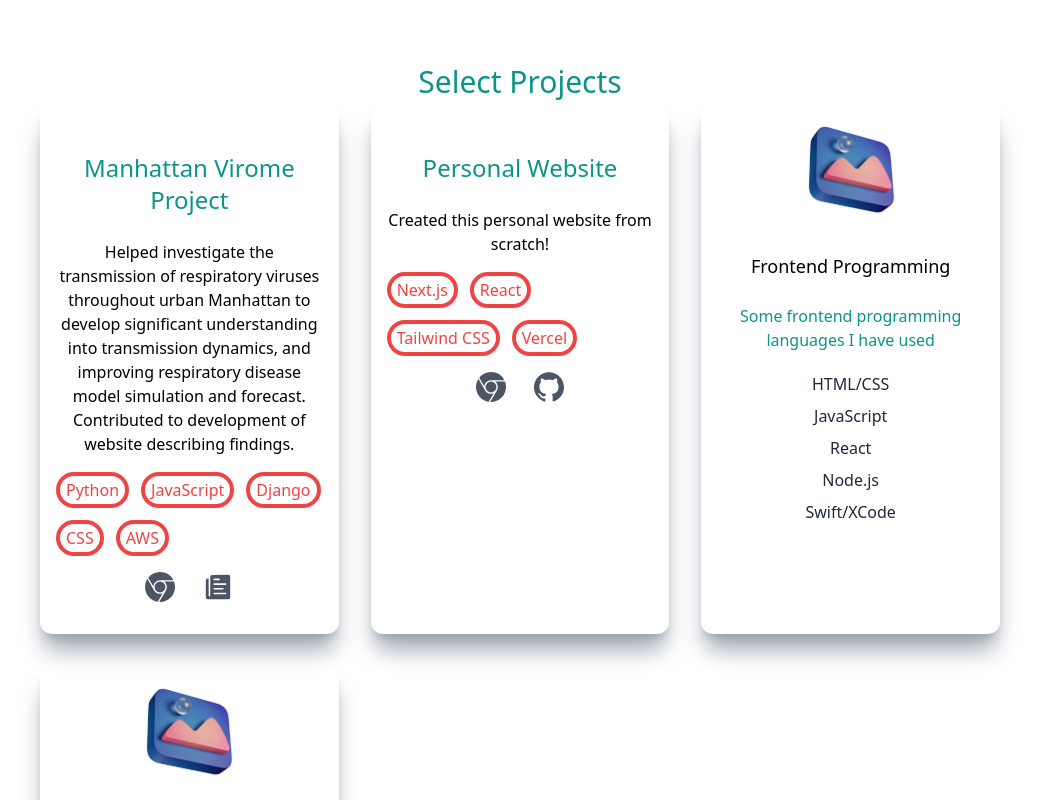
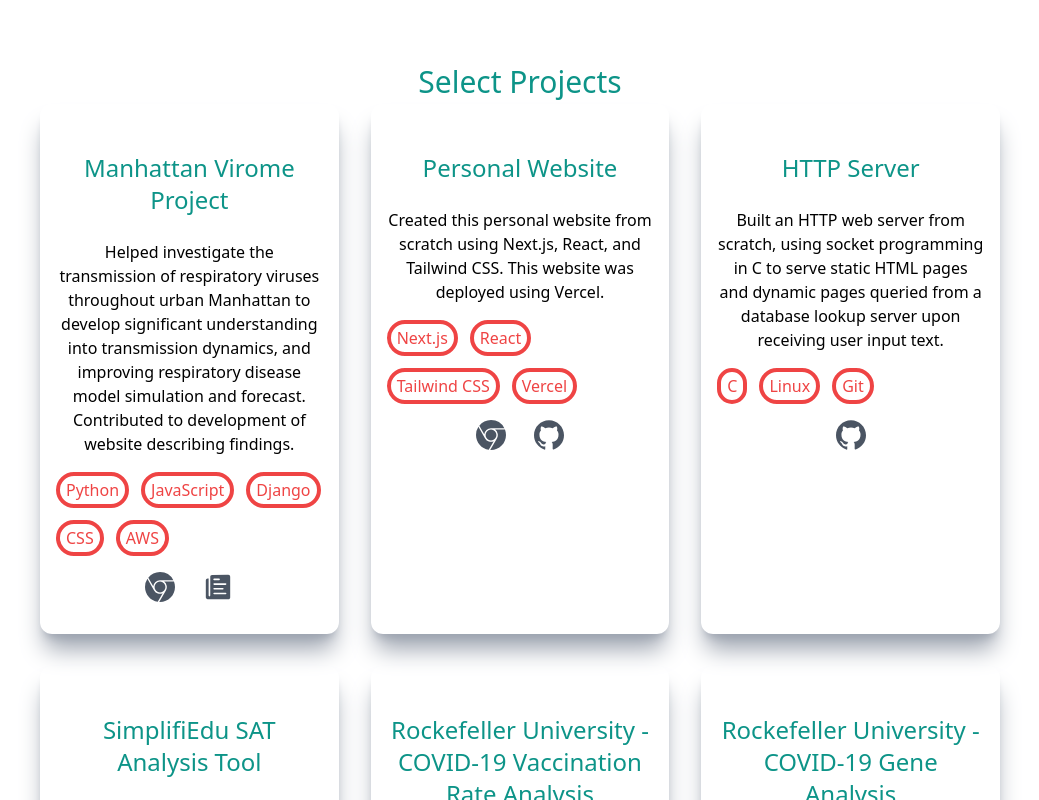
Before and after one commit to sanjaynatesan/website, a Next.js app: page / in a window 1280 px wide. Shown: the part 2000-2800 px from the top of the page, without its empty margins (120-1159 px from the left). Built offline with nearby package versions, Linux system fonts and the light colour scheme.

Commit message:
Added several additional more projects

```diff
--- a/pages/index.js
+++ b/pages/index.js
@@ -312,7 +312,8 @@ export default function Home() {
                 Personal Website
               </h3>
               <h4 className="py-4">
-                Created this personal website from scratch!
+                Created this personal website from scratch using Next.js, React,
+                and Tailwind CSS. This website was deployed using Vercel.
               </h4>
               <div class="flex flex-wrap gap-3 text-red-500 dark:text-red-400">
                 <div className=" px-1.5 py-0.5 rounded-full border-solid border-4 border-red-500 dark:border-red-400">
@@ -341,49 +342,141 @@ export default function Home() {
               </div>
             </div>
             <div className="relative text-center justify-center h-auto w-full shadow-xl shadow-gray-400 rounded-xl p-4 hover:scale-105 ease-in duration-300">
-              <Image
-                src={design}
-                width={100}
-                height={100}
-                className=" mx-auto"
-              />
-              <h3 className="text-lg font-medium pt-8 pb-2">
-                Frontend Programming
+              <h3 className=" text-2xl text-teal-600 font-medium pt-8 pb-2">
+                HTTP Server
               </h3>
-              <h4 className="py-4 text-teal-600">
-                Some frontend programming languages I have used
+              <h4 className="py-4">
+                Built an HTTP web server from scratch, using socket programming
+                in C to serve static HTML pages and dynamic pages queried from a
+                database lookup server upon receiving user input text.
               </h4>
-              <p className="text-gray-800 dark:text-white py-1">HTML/CSS</p>
-              <p className="text-gray-800 dark:text-white py-1">JavaScript</p>
-              <p className="text-gray-800 dark:text-white py-1">React</p>
-              <p className="text-gray-800 dark:text-white py-1">Node.js</p>
-              <p className="text-gray-800 dark:text-white py-1">Swift/XCode</p>
+              <div class="flex flex-wrap gap-3 text-red-500 dark:text-red-400">
+                <div className=" px-1.5 py-0.5 rounded-full border-solid border-4 border-red-500 dark:border-red-400">
+                  C
+                </div>
+                <div className=" px-1.5 py-0.5 rounded-full border-solid border-4 border-red-500 dark:border-red-400">
+                  Linux
+                </div>
+                <div className=" px-1.5 py-0.5 rounded-full border-solid border-4 border-red-500 dark:border-red-400">
+                  Git
+                </div>
+              </div>
+              <div className="text-3xl flex justify-center gap-7 py-4 text-gray-600 dark:text-white">
+                <a
+                  href="https://gist.github.com/sanjaynatesan/4e65a9d99bef53e8dfb4f0811bf50d7c"
+                  target="_blank"
+                >
+                  <SiGithub />
+                </a>
+              </div>
             </div>
             <div className="relative text-center justify-center h-auto w-full shadow-xl shadow-gray-400 rounded-xl p-4 hover:scale-105 ease-in duration-300">
-              <Image
-                src={design}
-                width={100}
-                height={100}
-                className=" mx-auto"
-              />
-              <h3 className="text-lg font-medium pt-8 pb-2">
-                Statistical Computing
+              <h3 className=" text-2xl text-teal-600 font-medium pt-8 pb-2">
+                SimplifiEdu SAT Analysis Tool
               </h3>
-              <h4 className="py-4 text-teal-600">
-                Some staticial computing languages and packages I have used
+              <h4 className="py-4">
+                Launched a full-stack web application a developed scoring
+                algorithm to provide critical evaluation and feedback to
+                students. Optimized code for improved site navigation, response,
+                and user experience.
               </h4>
-              <p className="text-gray-800 dark:text-white py-1">Python</p>
-              <p className="text-gray-800 dark:text-white py-1">R</p>
-              <p className="text-gray-800 dark:text-white py-1">
-                scikit learn / sciPy
-              </p>
-              <p className="text-gray-800 dark:text-white py-1">ggplot2</p>
-              <p className="text-gray-800 dark:text-white py-1">
-                dplyr/tidyr/shiny
-              </p>
-              <p className="text-gray-800 dark:text-white py-1">
-                pandas/matplotlib
-              </p>
+              <div class="flex flex-wrap gap-3 text-red-500 dark:text-red-400">
+                <div className=" px-1.5 py-0.5 rounded-full border-solid border-4 border-red-500 dark:border-red-400">
+                  Python
+                </div>
+                <div className=" px-1.5 py-0.5 rounded-full border-solid border-4 border-red-500 dark:border-red-400">
+                  React
+                </div>
+                <div className=" px-1.5 py-0.5 rounded-full border-solid border-4 border-red-500 dark:border-red-400">
+                  Flask
+                </div>
+                <div className=" px-1.5 py-0.5 rounded-full border-solid border-4 border-red-500 dark:border-red-400">
+                  ChakraUI
+                </div>
+                <div className=" px-1.5 py-0.5 rounded-full border-solid border-4 border-red-500 dark:border-red-400">
+                  Heroku
+                </div>
+                <div className=" px-1.5 py-0.5 rounded-full border-solid border-4 border-red-500 dark:border-red-400">
+                  EmailJS
+                </div>
+              </div>
+              <div className="text-3xl flex justify-center gap-7 py-4 text-gray-600 dark:text-white">
+                <a href="https://sat-react.herokuapp.com/" target="_blank">
+                  <SiGooglechrome />
+                </a>
+              </div>
+            </div>
+            <div className="relative text-center justify-center h-auto w-full shadow-xl shadow-gray-400 rounded-xl p-4 hover:scale-105 ease-in duration-300">
+              <h3 className=" text-2xl text-teal-600 font-medium pt-8 pb-2">
+                Rockefeller University - COVID-19 Vaccination Rate Analysis
+              </h3>
+              <h4 className="py-4">
+                As part of the 2020 Rockefeller University Summer Science
+                Research Program, conducted a statistical analysis using R
+                (including libraries like limma, tidyverse, and edgeR) and
+                explored plausible relationships between SARS-CoV-2 antibody
+                binding, vaccination rates, and demographics.
+              </h4>
+              <div class="flex flex-wrap gap-3 text-red-500 dark:text-red-400">
+                <div className=" px-1.5 py-0.5 rounded-full border-solid border-4 border-red-500 dark:border-red-400">
+                  R
+                </div>
+                <div className=" px-1.5 py-0.5 rounded-full border-solid border-4 border-red-500 dark:border-red-400">
+                  Python
+                </div>
+                <div className=" px-1.5 py-0.5 rounded-full border-solid border-4 border-red-500 dark:border-red-400">
+                  limma
+                </div>
+                <div className=" px-1.5 py-0.5 rounded-full border-solid border-4 border-red-500 dark:border-red-400">
+                  tidyverse
+                </div>
+                <div className=" px-1.5 py-0.5 rounded-full border-solid border-4 border-red-500 dark:border-red-400">
+                  edgeR
+                </div>
+                <div className=" px-1.5 py-0.5 rounded-full border-solid border-4 border-red-500 dark:border-red-400">
+                  ggplot2
+                </div>
+              </div>
+              <div className="text-3xl flex justify-center gap-7 py-4 text-gray-600 dark:text-white">
+                <a href="http://sanjaynatesan.com/" target="_blank">
+                  <SiGithub />
+                </a>
+              </div>
+            </div>
+            <div className="relative text-center justify-center h-auto w-full shadow-xl shadow-gray-400 rounded-xl p-4 hover:scale-105 ease-in duration-300">
+              <h3 className=" text-2xl text-teal-600 font-medium pt-8 pb-2">
+                Rockefeller University - COVID-19 Gene Analysis
+              </h3>
+              <h4 className="py-4">
+                As part of the 2019 Rockefeller University Summer Science
+                Research Program, explored the relationship between COVID-19 and
+                Gene Expression in patients testing positive for COVID, and
+                identified several potential genetic indicators of the disease.
+                These findings were later confirmed by other studies conducted
+                in Qatar, the US, and Europe.
+              </h4>
+              <div class="flex flex-wrap gap-3 text-red-500 dark:text-red-400">
+                <div className=" px-1.5 py-0.5 rounded-full border-solid border-4 border-red-500 dark:border-red-400">
+                  R
+                </div>
+                <div className=" px-1.5 py-0.5 rounded-full border-solid border-4 border-red-500 dark:border-red-400">
+                  limma
+                </div>
+                <div className=" px-1.5 py-0.5 rounded-full border-solid border-4 border-red-500 dark:border-red-400">
+                  tidyverse
+                </div>
+                <div className=" px-1.5 py-0.5 rounded-full border-solid border-4 border-red-500 dark:border-red-400">
+                  edgeR
+                </div>
+                <div className=" px-1.5 py-0.5 rounded-full border-solid border-4 border-red-500 dark:border-red-400">
+                  ggplot2
+                </div>
+              </div>
+              <div className="text-3xl flex justify-center gap-7 py-4 text-gray-600 dark:text-white">
+                <a href="http://sanjaynatesan.com/" target="_blank">
+                  <SiGithub />
+                </a>
+              </div>
             </div>
           </div>
         </section>
--- a/pages/music.js
+++ b/pages/music.js
@@ -1,8 +1,8 @@
 import { BsFillMoonStarsFill } from "react-icons/bs";
 import { AiFillLinkedin, AiFillGithub, AiOutlineMail } from "react-icons/ai";
 import Image from "next/image";
-import sanjay from "../public/sanjay.jpg";
-import design from "../public/design.png";
+import design from "../public/img/design.png";
+import sanjay from "../public/img/sanjay.jpg";
 import { useState } from "react";
 import Typed from "react-typed";
 import Link from "next/link";
```
